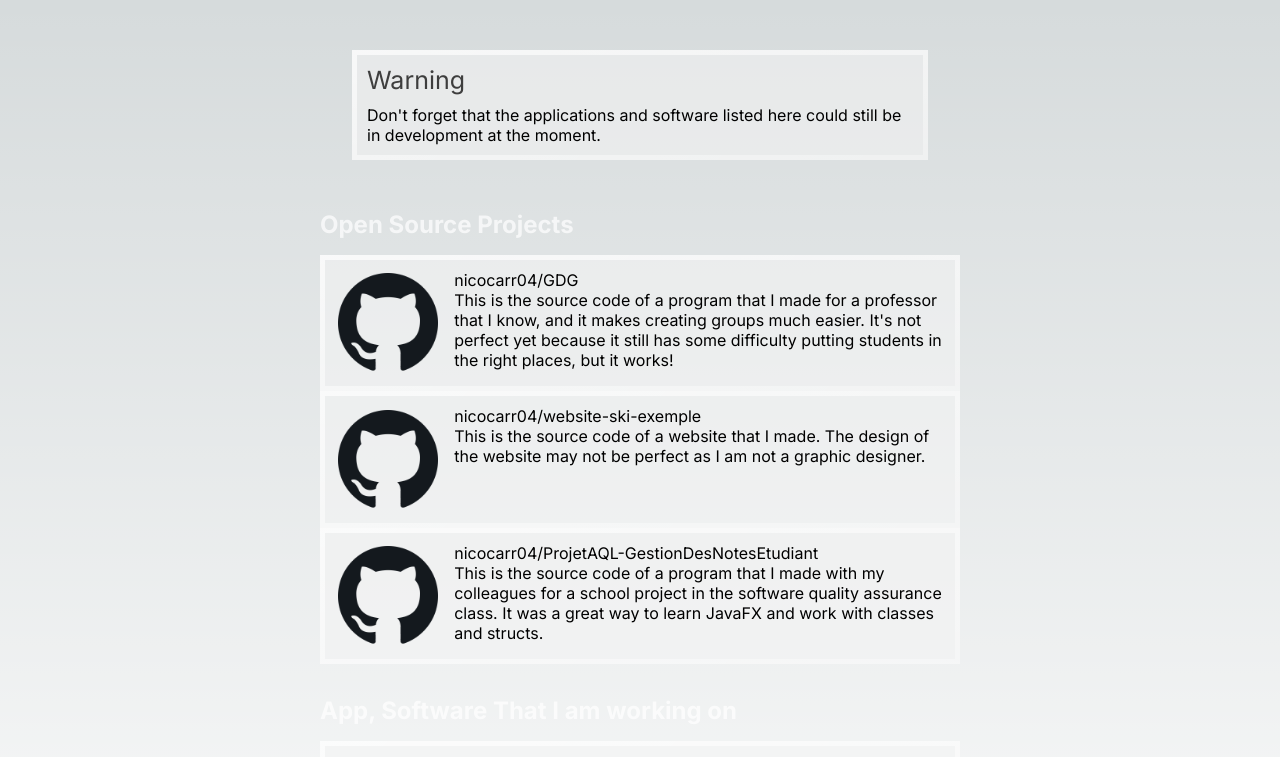
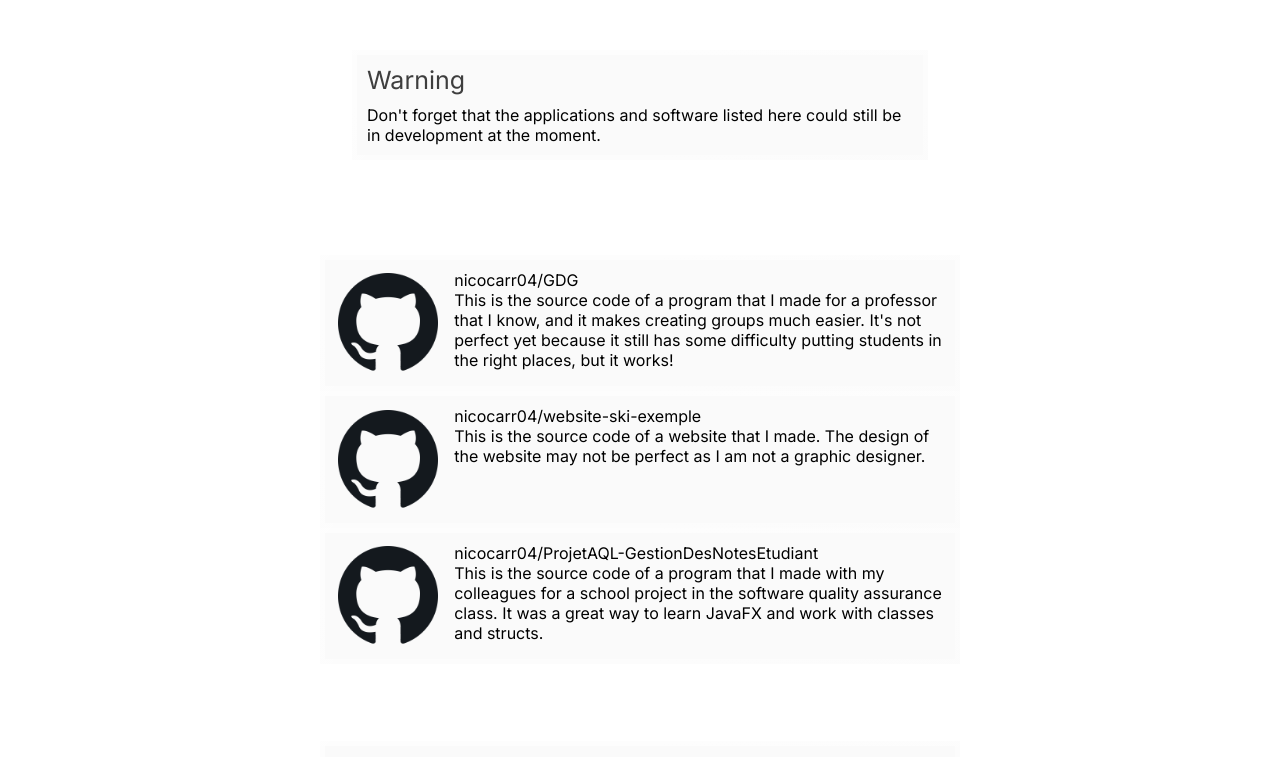
Before and after one commit to nicocarr04/portfolio-nextjs, a Next.js app: page /projects in a window 1280 px wide. Shown: the top 757 px of the page. Built offline with nearby package versions, Linux system fonts and the light colour scheme.

Commit message:
Modification du css, ajout d'un nouveau css

```diff
--- a/app/globals.css
+++ b/app/globals.css
@@ -1,107 +1,10 @@
-:root {
-  --max-width: 1100px;
-  --border-radius: 12px;
-  --font-mono: ui-monospace, Menlo, Monaco, 'Cascadia Mono', 'Segoe UI Mono',
-    'Roboto Mono', 'Oxygen Mono', 'Ubuntu Monospace', 'Source Code Pro',
-    'Fira Mono', 'Droid Sans Mono', 'Courier New', monospace;
-
-  --foreground-rgb: 0, 0, 0;
-  --background-start-rgb: 214, 219, 220;
-  --background-end-rgb: 255, 255, 255;
-
-  --primary-glow: conic-gradient(
-    from 180deg at 50% 50%,
-    #16abff33 0deg,
-    #0885ff33 55deg,
-    #54d6ff33 120deg,
-    #0071ff33 160deg,
-    transparent 360deg
-  );
-  --secondary-glow: radial-gradient(
-    rgba(255, 255, 255, 1),
-    rgba(255, 255, 255, 0)
-  );
-
-  --tile-start-rgb: 239, 245, 249;
-  --tile-end-rgb: 228, 232, 233;
-  --tile-border: conic-gradient(
-    #00000080,
-    #00000040,
-    #00000030,
-    #00000020,
-    #00000010,
-    #00000010,
-    #00000080
-  );
-
-  --callout-rgb: 238, 240, 241;
-  --callout-border-rgb: 172, 175, 176;
-  --card-rgb: 180, 185, 188;
-  --card-border-rgb: 131, 134, 135;
+html, body {
+  margin: 0;
+  font-family: 'Fjalla One' sans-serif;
+  -webkit-font-smoothing: antialiased;
+  -moz-osx-font-smoothing: grayscale;
 }
 
-@media (prefers-color-scheme: dark) {
-  :root {
-    --foreground-rgb: 255, 255, 255;
-    --background-start-rgb: 0, 0, 0;
-    --background-end-rgb: 0, 0, 0;
-
-    --primary-glow: radial-gradient(rgba(1, 65, 255, 0.4), rgba(1, 65, 255, 0));
-    --secondary-glow: linear-gradient(
-      to bottom right,
-      rgba(1, 65, 255, 0),
-      rgba(1, 65, 255, 0),
-      rgba(1, 65, 255, 0.3)
-    );
-
-    --tile-start-rgb: 2, 13, 46;
-    --tile-end-rgb: 2, 5, 19;
-    --tile-border: conic-gradient(
-      #ffffff80,
-      #ffffff40,
-      #ffffff30,
-      #ffffff20,
-      #ffffff10,
-      #ffffff10,
-      #ffffff80
-    );
-
-    --callout-rgb: 20, 20, 20;
-    --callout-border-rgb: 108, 108, 108;
-    --card-rgb: 100, 100, 100;
-    --card-border-rgb: 200, 200, 200;
-  }
+code {
+  font-family: 'Fjalla One' sans-serif;
 }
-
-* {
-  box-sizing: border-box;
-  padding: 0;
-  margin: 0;
-}
-
-html,
-body {
-  max-width: 100vw;
-  overflow-x: hidden;
-}
-
-body {
-  color: rgb(var(--foreground-rgb));
-  background: linear-gradient(
-      to bottom,
-      transparent,
-      rgb(var(--background-end-rgb))
-    )
-    rgb(var(--background-start-rgb));
-}
-
-a {
-  color: inherit;
-  text-decoration: none;
-}
-
-@media (prefers-color-scheme: dark) {
-  html {
-    color-scheme: dark;
-  }
-}
--- /dev/null
+++ b/app/page.css
@@ -0,0 +1,190 @@
+.wrapper {
+  position: relative;
+  display: flex;
+  justify-content: center;
+  align-items: center;
+}
+
+.about-container {
+  display: inline-flex;
+  margin: 20px;
+  margin: 5rem;
+}
+
+.profile-name-container {
+  text-align: center;
+}
+
+.profile-name-container img {
+  max-width: 100%;
+  max-height: 100%;
+  border: 15px solid;
+  border-image-slice: 1;
+  border-width: 5px;
+  border-image-source: linear-gradient(to right bottom, rgba(255, 255, 255, 0.7),  rgba(255, 255, 255, 0.3));
+}
+
+.profile {
+  margin: 0.2rem;
+  margin-right: 1rem;
+  height: 700px;
+  width: 400px;
+}
+
+.profile-name-container h3 {
+  font-size: 2.5rem;
+  margin-bottom: 0;
+  vertical-align: top;
+  color:rgba(255, 255, 255, 0.7)
+}
+
+.profile-name-container h5 {
+  margin-top: 0;
+  font-size: 1.2rem;
+  color:rgba(255, 255, 255, 0.7)
+}
+
+.description-container {
+  color: rgba(255, 255, 255, 0.7);
+  text-align: left;
+  margin-left: 10%;
+}
+
+.description-container h1 {
+  margin-top: auto;
+}
+
+.description-container p {
+  text-align: left;
+  color: rgba(255, 255, 255, 0.7);
+  max-width: 450px;
+  height: auto;
+}
+
+.current {
+  font-size: 13px;
+  color: rgba(255, 255, 255, 0.7);
+  opacity: 85%;
+}
+
+.skills-container-main {
+  margin-top: 2rem;
+}
+
+.skills-container {
+  width: 100%;
+  color: rgba(22, 22, 22, 0.879);
+  background-color: #f6f6f686;
+  padding: 30px;
+  display: block;
+  border-radius: 5px;
+  margin: auto;
+}
+
+.skillbar {
+  width: 100%;
+  padding: 10px;
+  margin: 10px 0;
+  position: relative;
+  display: block;
+  overflow: hidden;
+  height: 30px;
+  background-color: rgba(255, 255, 255, 0.7);
+  border-radius: 5px 0 0 5px;
+}
+
+.title {
+  background-color:rgba(55, 55, 55, 0.118);
+  padding: 5px;
+  height: 30px;
+  width: 85px;
+  text-align: center;
+  position: absolute;
+  top: 0;
+  left: 0;
+  color: #3e3e3e;
+  border-radius: 5px 0 0 5px;
+}
+
+.percent {
+  padding: 5px;
+  position: absolute;
+  top: 0;
+  right: 0;
+  color: #3e3e3e;
+  font-weight: 700;
+}
+
+.sexy-side {
+  position: absolute;
+  top: 0;
+  left: 0;
+  height: 100%;
+  width: 20px;
+  border-radius: 5px 0 0 5px;
+}
+
+.html {
+  background-color: rgb(255, 110, 60);
+  z-index: 9;
+}
+
+.css {
+  background-color: rgb(60, 125, 255);
+  z-index: 9;
+}
+
+.js {
+  background-color: rgb(255, 255, 60);
+  z-index: 9;
+}
+
+.java {
+  background-color: rgb(255, 60, 60);
+  z-index: 9;
+}
+
+.csharp {
+  background-color: rgb(145, 0, 215);
+  z-index: 9;
+}
+
+.cpp {
+  background-color: rgb(180, 30, 255);
+  z-index: 9;
+}
+
+.sql {
+  background-color: rgb(255, 255, 255);
+  z-index: 9;
+}
+
+.frontend-skills-container {
+  margin-bottom: 10%;
+}
+
+@media (max-width: 880px) {
+  .about-container {
+    display: block;
+    margin: 5%;
+  }
+
+  .profile-name-container {
+    text-align: left;
+    margin-bottom: 2rem;
+  }
+
+  .description-container {
+    color: rgba(255, 255, 255, 0.7);
+    text-align: left;
+    margin-left: 0;
+    margin-bottom: 2rem;
+  }
+
+  .profile {
+    margin: 0.2rem;
+    margin-right: 1rem;
+    height: 350px;
+    width: 200px;
+  }
+}
```
